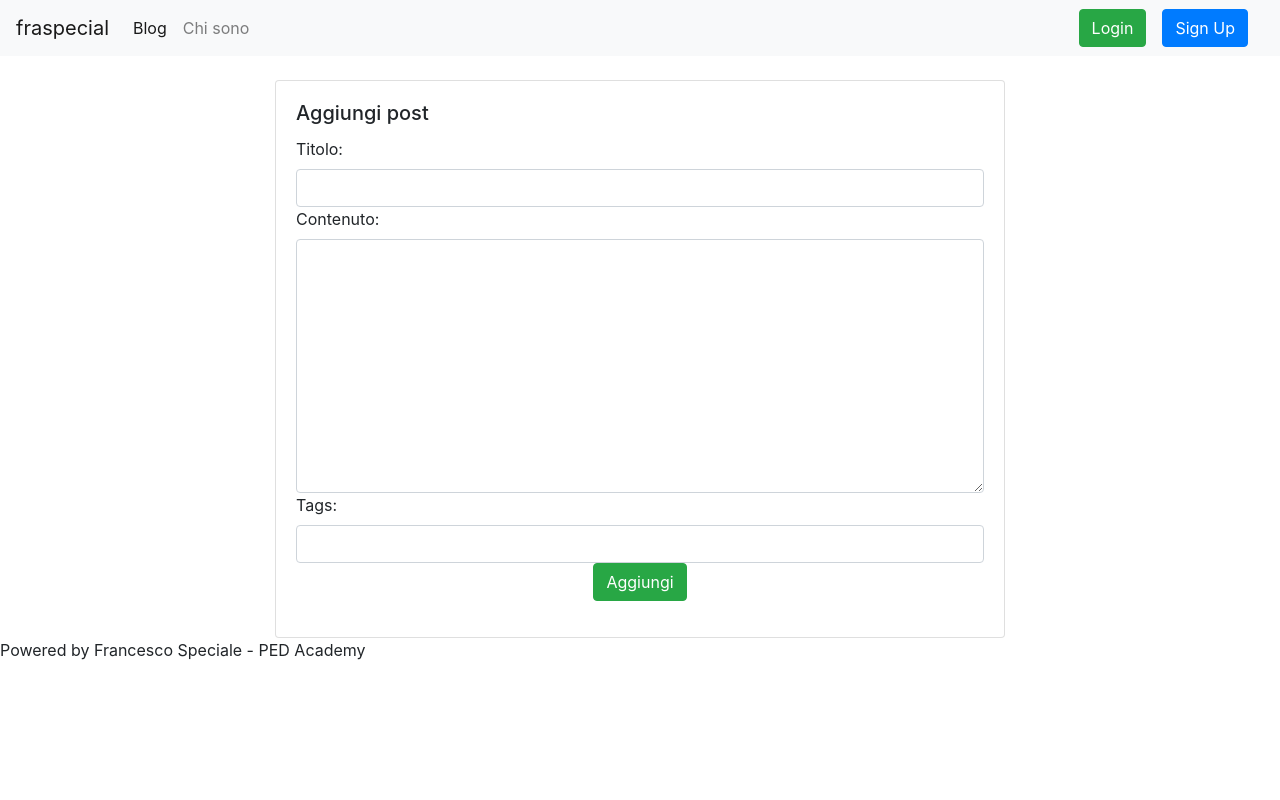
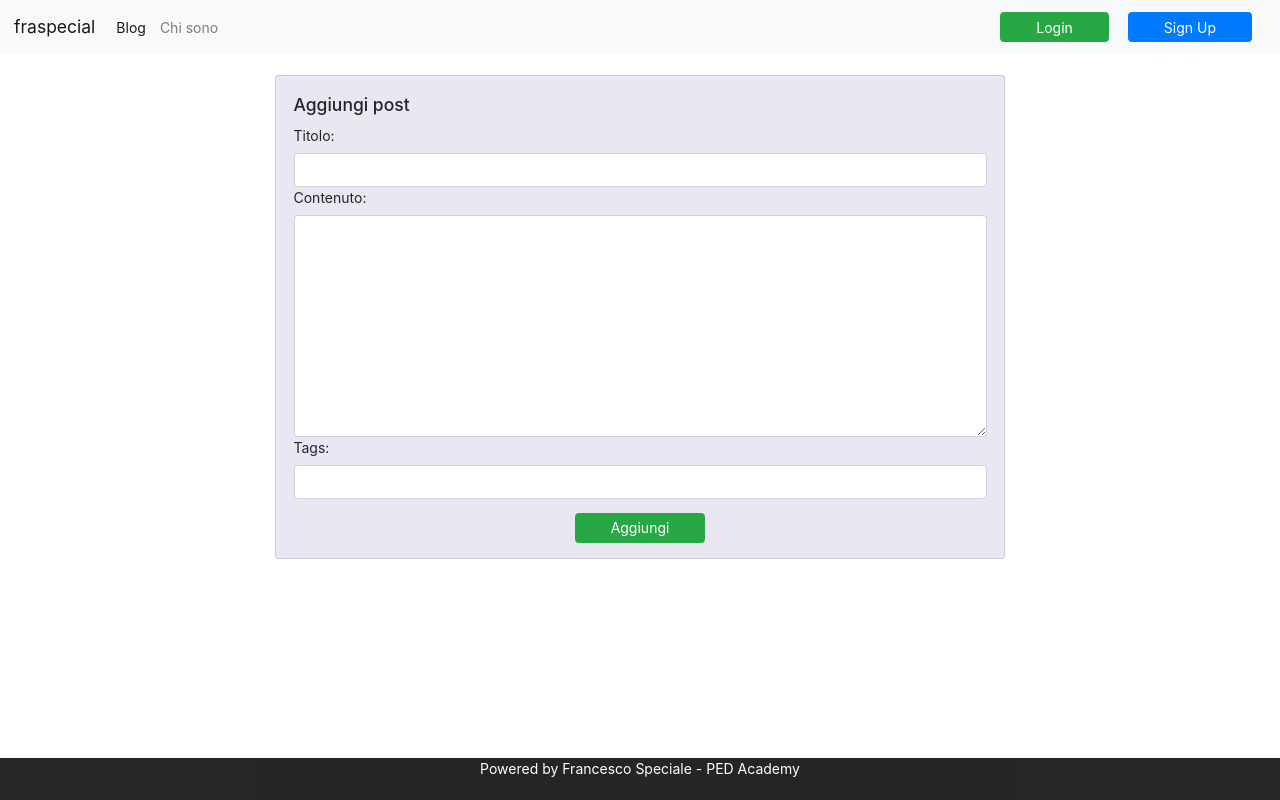
Before and after one commit to fraspecial/ped-academy-project, a PHP site: page /mio-progetto/view/post.php in a window 1280 px wide. Run offline with PHP 8.4, Linux system fonts and the light colour scheme; data that the repository does not hold is empty; some libraries are stand-ins or nearby versions.

Commit message:
recupero

```diff
--- /dev/null
+++ b/assets/style.css
@@ -0,0 +1,54 @@
+html {
+    font-size: 14px;
+    min-height: 100%;
+    position: relative;
+}
+
+.container{
+    margin-bottom: 6rem;
+}
+
+article{
+    margin: 2rem 0;
+}
+
+.login{
+    margin-top: 1rem;
+}
+
+.btn{
+    padding: 0.25rem 2.5rem;
+    margin: 5px;
+}
+
+.card{
+    background-color: rgb(234, 231, 243);
+}
+
+
+form{
+    margin-block-end: 0;
+}
+
+input[type="submit"]{
+    margin-top: 1rem;
+}
+
+.card-body{
+    padding-bottom: 0.75rem;
+}
+
+section{
+    margin: 3rem 0;
+}
+
+#footer{
+    position: absolute;
+    bottom: 0;
+    width: 100%;
+    height: 3rem;
+    background-color: black;
+    color: white;
+    text-align: center;
+    opacity: 85%;
+}
--- a/view/index.php
+++ b/view/index.php
@@ -12,7 +12,7 @@ include_once 'modules/header.php';
                 <p>{$post->getContent()}</p>
                 <footer>Tags: ");
             foreach ($post->getTags() as $tag)
-                print_r("<a class='tag' href=''>$tag </a>");
+                print_r("<a class='tag' href='index.php?tag=$tag'>$tag </a>");
             print_r("</footer>");
             print_r("</article>");
         }
```
Also changed, not shown: assets/script.js (added, +27 -0 lines), assets/IMG_20190831_132814_513.jpg (added), assets/IMG_20190913_205129_469.jpg (added), assets/IMG_20191012_162745_790.jpg (added), assets/IMG_3258.jpg (added), assets/propic-fallback.jpg (added), assets/propic-small.jpg (added), assets/propic.jpg (added).
